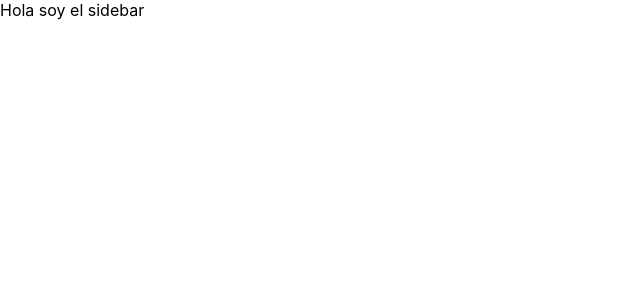
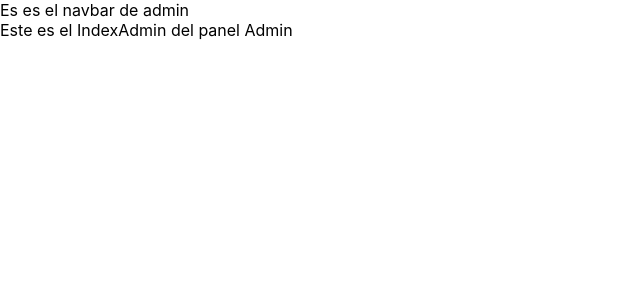
Before and after one commit to Proyectos-Mision-Tic-2022/React-ciclo-4, a React (Create React App) app: page /admin in a window 1280 px wide. Shown: the top 300 px of the page, without its empty margins (0-640 px from the left). Built offline with nearby package versions, Linux system fonts and the light colour scheme.

Commit message:
Rutas con React router dom version 6.1.1

```diff
--- a/package.json
+++ b/package.json
@@ -8,7 +8,7 @@
     "@testing-library/user-event": "^13.5.0",
     "react": "^17.0.2",
     "react-dom": "^17.0.2",
-    "react-router-dom": "5.2.0",
+    "react-router-dom": "^6.1.1",
     "react-scripts": "5.0.0",
     "web-vitals": "^2.1.2"
   },
--- a/src/App.js
+++ /dev/null
@@ -1,35 +0,0 @@
-import Index1 from './pages/Index1';
-import './styles/styles.css'
-import {
-  BrowserRouter as Router,
-  Switch,
-  Route
-} from "react-router-dom";
-import Contacto from './pages/Contacto';
-import Index from './pages/Index';
-import Layout from './Layout/Layout';
-
-function App() {
-  return (
-    <div>
-      <Router>
-        <Layout>
-          <Switch>
-            <Route path='/contacto' exact>
-              <Contacto />
-            </Route>
-            <Route path='/hooks1' exact>
-              <Index1 />
-            </Route>
-            <Route path='/' exact>
-              <Index />
-            </Route>
-          </Switch>
-        </Layout>
-      </Router>
-
-    </div>
-  );
-}
-
-export default App;
--- /dev/null
+++ b/src/App.jsx
@@ -0,0 +1,29 @@
+import Index1 from "./pages/Index1";
+import "./styles/styles.css";
+import { BrowserRouter, Routes, Route } from "react-router-dom";
+import Contacto from "./pages/Contacto";
+import Index from "./pages/Index";
+import IndexAdmin from "./pages/admin/Index";
+import Usuarios from "./pages/admin/Usuarios";
+import LayoutAdmin from "./layout/LayoutAdmin";
+import Layout from './layout/Layout';
+
+function App() {
+  return (
+    <BrowserRouter>
+      <Routes>
+        <Route path='/' element={<Layout />}>
+          <Route path="" element={<Index />} />
+          <Route path="/contacto" element={<Contacto />} />
+          <Route path="/hooks1" element={<Index1 />} />
+        </Route>
+        <Route path="/admin" element={<LayoutAdmin />}>
+          <Route path="" element={<IndexAdmin />} />
+          <Route path="usuarios" element={<Usuarios />} />
+        </Route>
+      </Routes>
+    </BrowserRouter>
+  );
+}
+
+export default App;
--- a/src/Layout/Layout.jsx
+++ b/src/Layout/Layout.jsx
@@ -1,11 +1,12 @@
 import React from 'react'
+import { Outlet } from 'react-router-dom'
 import Sidebar from '../components/Sidebar'
 
-const Layout = ({children}) => {
+const Layout = () => {
     return (
         <div>
             <Sidebar/>
-            {children}
+            <Outlet/>
         </div>
     )
 }
--- /dev/null
+++ b/src/Layout/LayoutAdmin.jsx
@@ -0,0 +1,13 @@
+import React from "react";
+import {Outlet} from 'react-router-dom';
+
+const LayoutAdmin = () => {
+  return (
+    <div>
+      <nav>Es es el navbar de admin</nav>
+        <Outlet/>
+    </div>
+  );
+};
+
+export default LayoutAdmin;
--- a/src/components/Sidebar.jsx
+++ b/src/components/Sidebar.jsx
@@ -3,7 +3,7 @@ import React from 'react'
 const Sidebar = () => {
     return (
         <div>
-            Hola soy el sidebar
+            Hola soy el sidebar de user
         </div>
     )
 }
--- /dev/null
+++ b/src/pages/admin/Index.jsx
@@ -0,0 +1,11 @@
+import React from 'react'
+
+const IndexAdmin = () => {
+    return (
+        <div>
+            Este es el IndexAdmin del panel Admin
+        </div>
+    )
+}
+
+export default IndexAdmin
--- /dev/null
+++ b/src/pages/admin/Usuarios.jsx
@@ -0,0 +1,11 @@
+import React from 'react'
+
+const Usuarios = () => {
+    return (
+        <div>
+            Esta es la pagina de usuario
+        </div>
+    )
+}
+
+export default Usuarios
```
Also changed, not shown: 1 other file (tests, documents, lock files or other folders).
